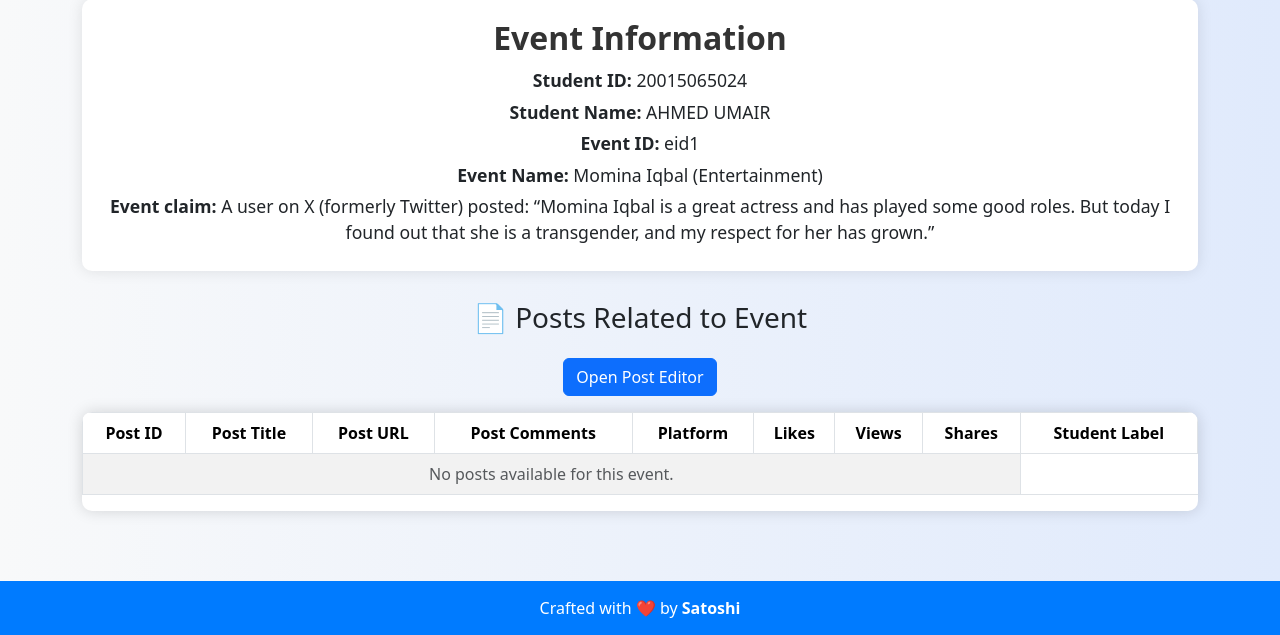
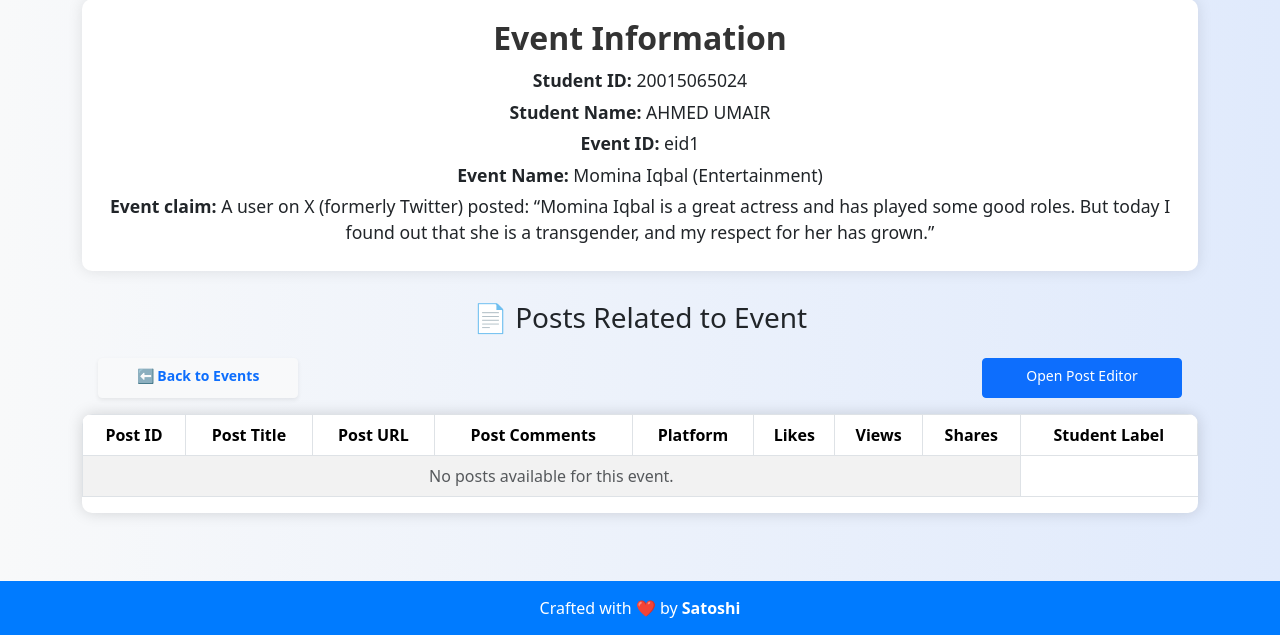
Before and after one commit to dr-m-wasim/KeepUp-Annotation-Tool, a Django app: a page that uses KAT/Templates/eventpostshub.html in a window 1280 px wide. Shown: the part 165-800 px from the top of the page. Run offline with Django 4.2, Linux system fonts and the light colour scheme; data comes from the database, SQL or seed files in the repository; both versions use the stored data as it was after the commit.

Commit message:
Added back_to_ events button in event_post_hub

```diff
--- a/KAT/Templates/eventpostshub.html
+++ b/KAT/Templates/eventpostshub.html
@@ -114,9 +114,20 @@
         </div>
 
         <h3 class="text-center mb-4">📄 Posts Related to Event</h3>
-        <div class="text-center mb-3">
-            <a href="{% url 'post_editor' event.event_id %}" class="btn btn-primary">Open Post Editor</a>
-        </div>
+
+        <div class="d-flex justify-content-between align-items-center mb-3 px-3">
+            <a href="{% url 'events' %}"
+               class="btn btn-light btn-sm text-primary fw-semibold shadow-sm flex-fill me-2 text-center"
+               style="max-width: 200px; height: 40px; line-height: 26px;">
+              ⬅️ Back to Events
+            </a>
+
+            <a href="{% url 'post_editor' event.event_id %}"
+               class="btn btn-primary btn-sm flex-fill ms-2 text-center"
+               style="max-width: 200px; height: 40px; line-height: 26px;">
+              Open Post Editor
+            </a>
+          </div>
 
         <div class="table-responsive">
             <table class="table table-hover table-striped table-bordered align-middle">
```
Also changed, not shown: KAT/merged_social_data.db.
